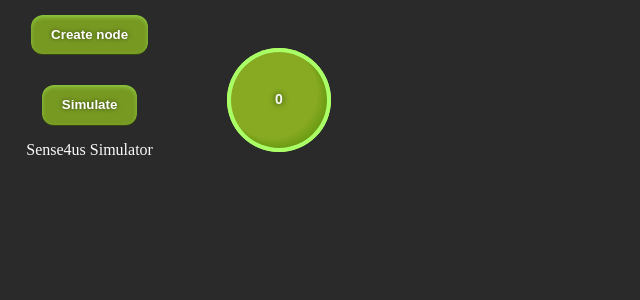
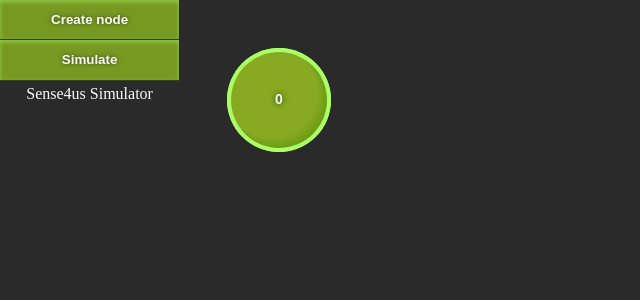
Before and after one commit to eGovlab/sense4us-simulation, a PHP site: template views/index.html in a window 1280 px wide. Shown: the top 300 px of the page, without its empty margins (0-640 px from the left). Run offline with PHP 8.4, Linux system fonts and the light colour scheme; the template is opened without the code that fills it, so the values that code supplies are empty.

Commit message:
Made some button styling changes.

```diff
--- a/css/style.css
+++ b/css/style.css
@@ -36,6 +36,9 @@ body, html{
 	height: inherit;
 	width: 14%;
 	text-align: center;
+
+	padding: 0;
+	margin: 0;
 }
 
 #container{
@@ -52,6 +55,7 @@ h5{
 	color: #FAFAFA;
 	background-color: inherit;
 	text-align: center;
+	margin-top: 4px;
 }
 
 input[type="text"]{
@@ -63,6 +67,11 @@ input[type="text"]{
 
 input[type="button"]{
 	background-color: #792;
+
+	width: 100%;
+	padding: 0;
+	margin: 0;
+
 	outline: none;
 	border: none;
 	padding: 13px 20px 13px;
@@ -70,14 +79,11 @@ input[type="button"]{
 	text-decoration: none;
 	font-weight: bold;
 	line-height: 1;
-	-moz-border-radius: 12px;
-	-webkit-border-radius: 12px;
 	-moz-box-shadow: inset 0 2px 4px rgba(170,255,102,0.5);
 	-webkit-box-shadow: inset 0 2px 4px rgba(170,255,102,0.5);
 	text-shadow: 0 0px 4px rgba(0,0,0,0.55);
 	border-bottom: 1px solid rgba(0,0,0,0.55);
 	cursor: pointer;
-	margin: 15px;
 }
 
 html
```
